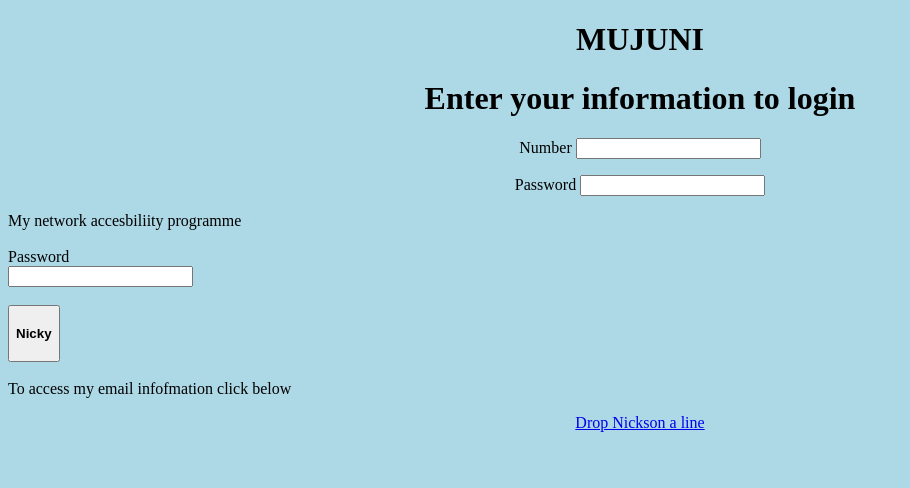
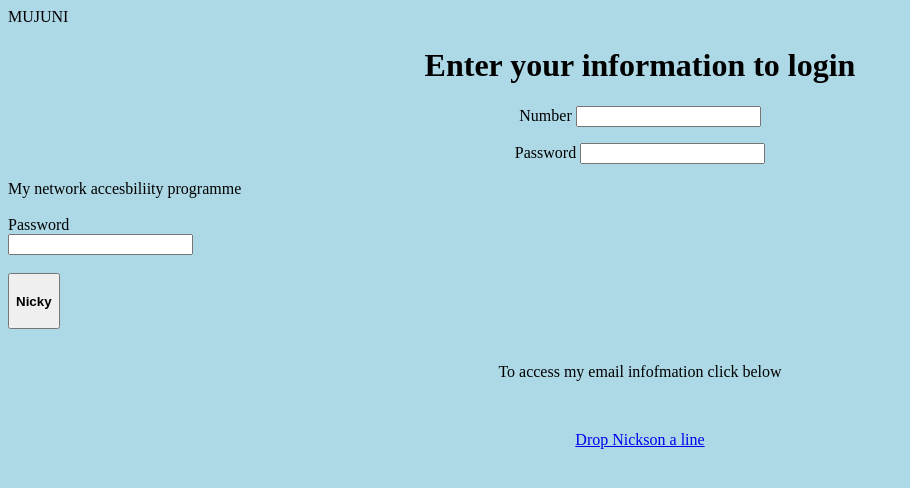
Before and after one commit to Nicksonmujuni/Nicksonmujuni.github.io, a plain HTML site: page mujunikahat.html in a window 1280 px wide. Shown: the whole page, without its empty margins (0-910 px from the left). Drawn offline with Linux system fonts and the light colour scheme.

Commit message:
Update mujunikahat.html

```diff
--- a/mujunikahat.html
+++ b/mujunikahat.html
@@ -2,16 +2,17 @@
 <html>
     <head>
         <tittle>
-           <h1>MUJUNI</h1>
+           MUJUNI
         </tittle>
-    </head>
-    <style>
+          <style>
 
     body {background-color: lightblue;}
     h1 {text-align: center;}
     p {text-align: center;}
 
     </style>
+
+    </head>
 
     <body>
 
@@ -36,7 +37,7 @@ Password
         <h4>Nicky<h4>
     </button><br>
     <br>
-    To access my email infofmation click below<br>
+            <p>To access my email infofmation click below</p><br>
     <p><a href="nicksonmujuni1999gmail.com">Drop Nickson a line</a></p>
     </body>
 </html>
```
